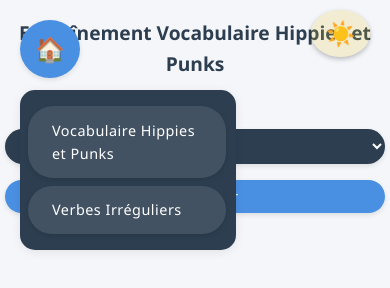
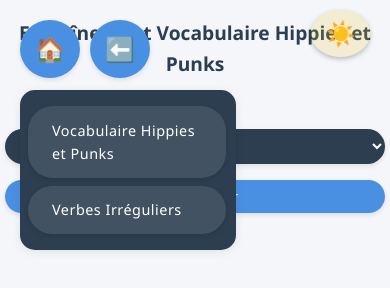
Before and after one commit to sirol385/Revisions-LORIS, a plain HTML site: page anglais.html in a window 390 px wide. Drawn offline with Linux system fonts and the light colour scheme.

Commit message:
Add files via upload

```diff
--- a/anglais.css
+++ b/anglais.css
@@ -191,6 +191,12 @@ h1 {
         padding: 0.5rem 0;
         justify-content: flex-start;
     }
+        .retour-button{
+        left: 10px;
+        top: 10px;
+        font-size: 1.2rem;
+        padding: 8px 10px;
+    }
     #onglet-anglais li a {
         text-align: center;
     }
@@ -258,7 +264,6 @@ h1 {
     transform: translateY(-2px);
     box-shadow: 0 4px 10px rgba(0, 0, 0, 0.2);
 }
-
 #onglet-anglais.hidden {
     margin: 0 auto;
     float: none;
@@ -280,6 +285,24 @@ h1 {
     transition: var(--transition);
 }
 .back-button:hover {
+    background-color: var(--hover-color);
+    transform: translateY(-2px);
+    box-shadow: 0 4px 10px rgba(0, 0, 0, 0.2);
+}
+.retour-button{
+    position: fixed;
+    top: 20px;
+    left: 90px;
+    background-color: var(--primary-color);
+    color: white;
+    padding: 10px 15px;
+    border-radius: 50%;
+    text-decoration: none;
+    font-size: 1.5rem;
+    box-shadow: 0 2px 5px rgba(0, 0, 0, 0.1);
+    transition: var(--transition);
+}
+.retour-button:hover {
     background-color: var(--hover-color);
     transform: translateY(-2px);
     box-shadow: 0 4px 10px rgba(0, 0, 0, 0.2);
--- a/anglais.html
+++ b/anglais.html
@@ -42,6 +42,7 @@
   </div>
 </div>
     <a href="../Accueil-LORIS/index.html" class="back-button">🏠</a>
+    <a href="anglais.html" class="retour-button">⬅️</a>
   </div>
 <script src="anglais.js"></script>
 </body>
--- a/revisions.css
+++ b/revisions.css
@@ -188,7 +188,7 @@ p.nuit{
   border-radius: 50%;
   text-decoration: none;
   font-size: 1.5rem;
-  box-shadow: 0 2px 8px rgba(0, 0, 0, 0.15);
+  box-shadow: 0 2px 5px rgba(0, 0, 0, 0.15);
   transition: var(--transition);
   z-index: 1500;
   border: 1px solid rgba(255, 255, 255, 0.2);
@@ -196,5 +196,5 @@ p.nuit{
 .back-button:hover {
   background-color: rgba(255, 255, 255, 0.25);
   transform: translateY(-2px);
-  box-shadow: 0 4px 12px rgba(0, 0, 0, 0.2);
+  box-shadow: 0 4px 10px rgba(0, 0, 0, 0.2);
 }
--- a/revisions.js
+++ b/revisions.js
@@ -1,16 +1,12 @@
-// Fonction pour détecter si nous sommes sur Vercel
 function isVercel() {
     return window.location.hostname.includes('vercel.app');
 }
-
-// Fonction pour mettre à jour le lien du bouton home
 function updateHomeButton() {
     const homeButton = document.querySelector('.back-button');
     if (homeButton && isVercel()) {
         homeButton.href = 'https://accueil-loris.vercel.app';
     }
 }
-
 function toggleMode() {
     const btn = document.getElementById("toggle-mode");
     const h2 = document.querySelector("h2");
@@ -34,8 +30,6 @@ function toggleMode() {
         localStorage.setItem("modeNuit", isNuit);
     });
 }
-
-// Initialiser quand la page est chargée
 document.addEventListener('DOMContentLoaded', () => {
     toggleMode();
     updateHomeButton();
```
Also changed, not shown: anglais2.html (+1 -0 lines).
